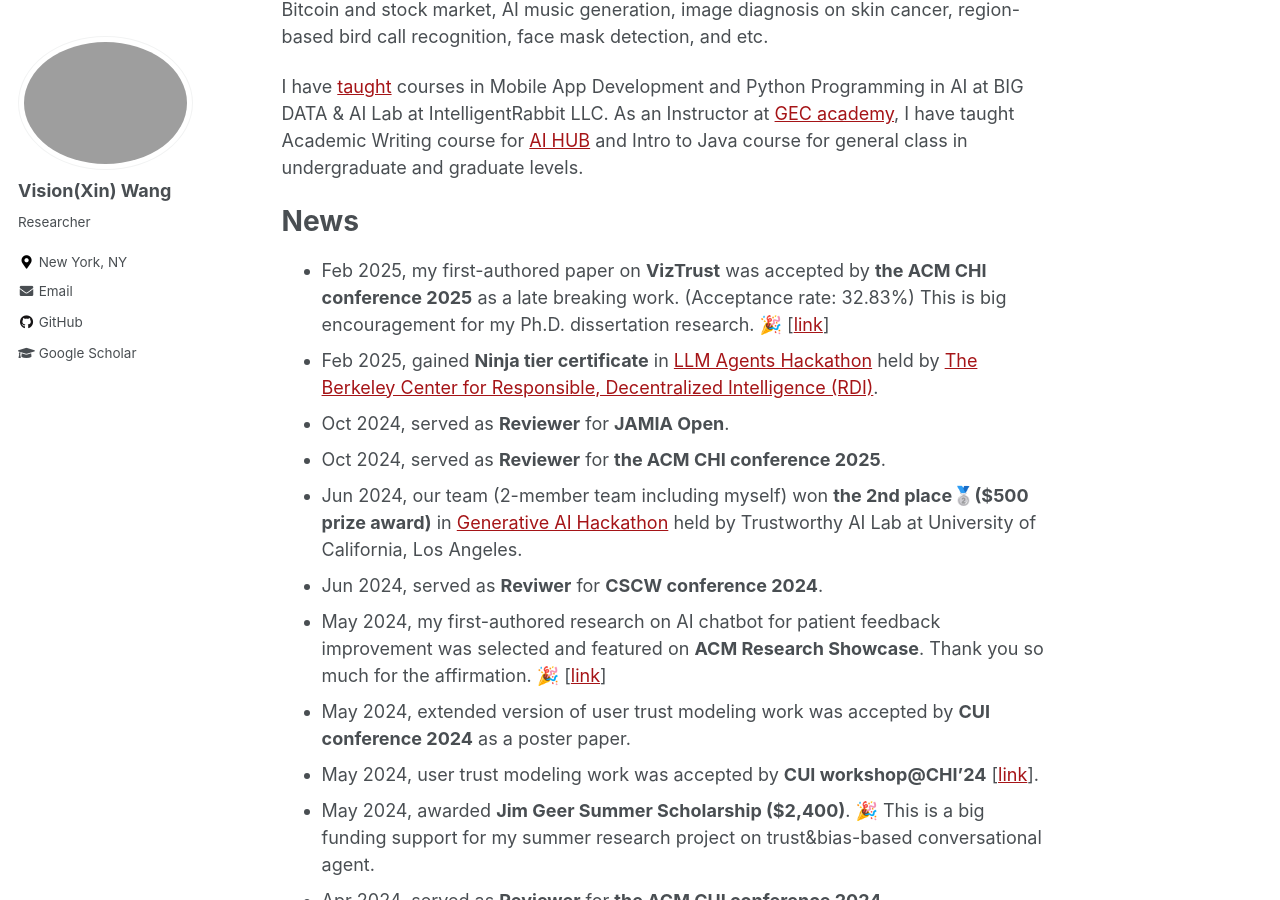
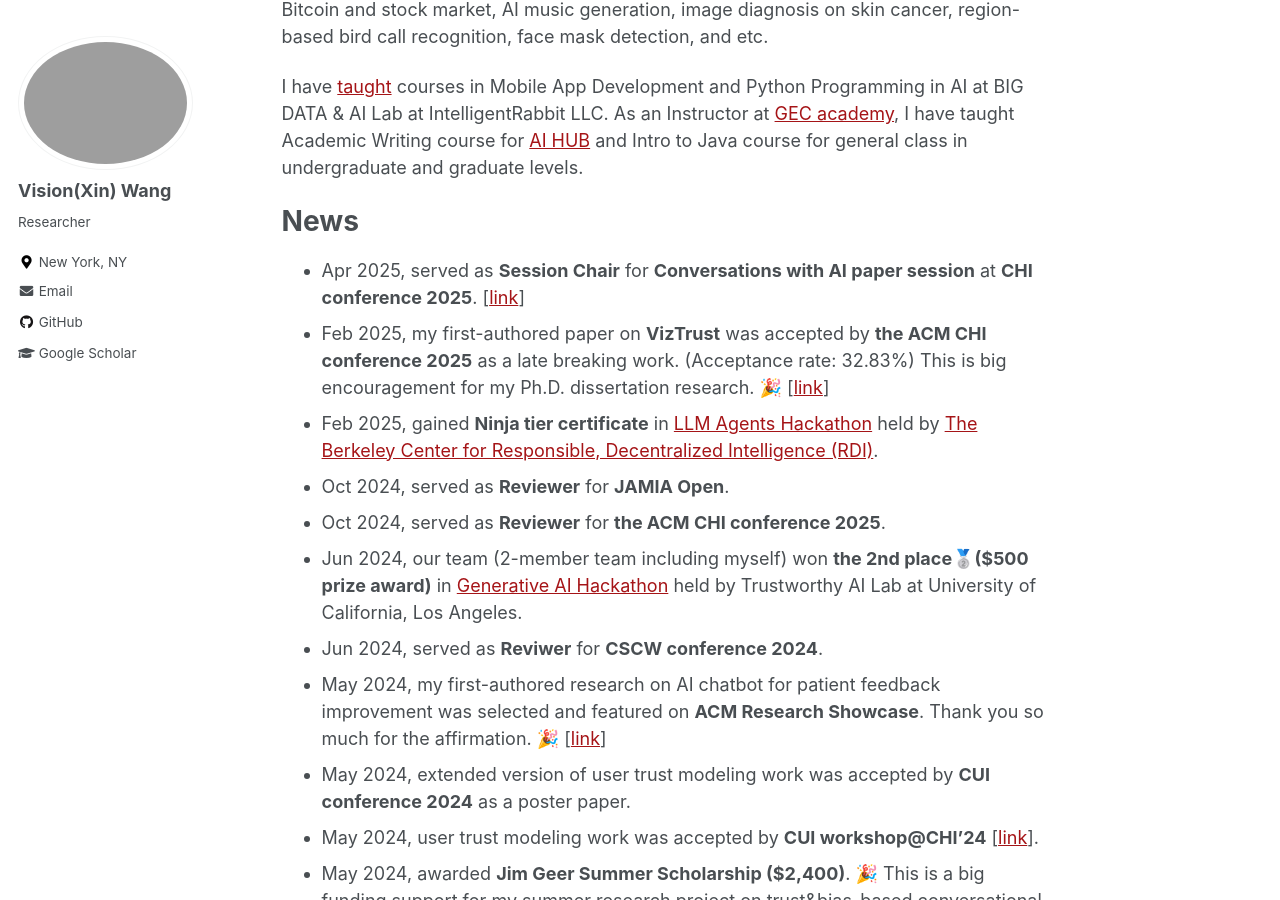
Before and after one commit to xin-wang-kr/xin-wang-kr.github.io, a Jekyll site: the page built from _pages/about.md, in a window 1280 px wide and 900 px high, scrolled down 778 px. Built offline with Jekyll 4.4.1, drawn with Linux system fonts in a browser that asks for light colours.

Commit message:
Update about.md

```diff
--- a/_pages/about.md
+++ b/_pages/about.md
@@ -34,6 +34,7 @@ I have [taught](teaching) courses in Mobile App Development and Python Programmi
 As an Instructor at [GEC academy](https://www.gecacademy.com/), I have taught Academic Writing course for [AI HUB](https://www.gecacademy.com/ai-hub) and Intro to Java course for general class in undergraduate and graduate levels.
 
 # News
+* Apr 2025, served as __Session Chair__ for __Conversations with AI paper session__ at __CHI conference 2025__. [[link](https://programs.sigchi.org/chi/2025/program/session/195020)]
 * Feb 2025, my first-authored paper on __VizTrust__ was accepted by __the ACM CHI conference 2025__ as a late breaking work. (Acceptance rate: 32.83%) This is big encouragement for my Ph.D. dissertation research. 🎉 [[link](https://xin-wang-kr.github.io/VizTrust-CHI25/)]
 * Feb 2025, gained __Ninja tier certificate__ in [LLM Agents Hackathon](https://llmagents-learning.org/f24) held by [The Berkeley Center for Responsible, Decentralized Intelligence (RDI)](https://rdi.berkeley.edu/).
 * Oct 2024, served as __Reviewer__ for __JAMIA Open__.
```
